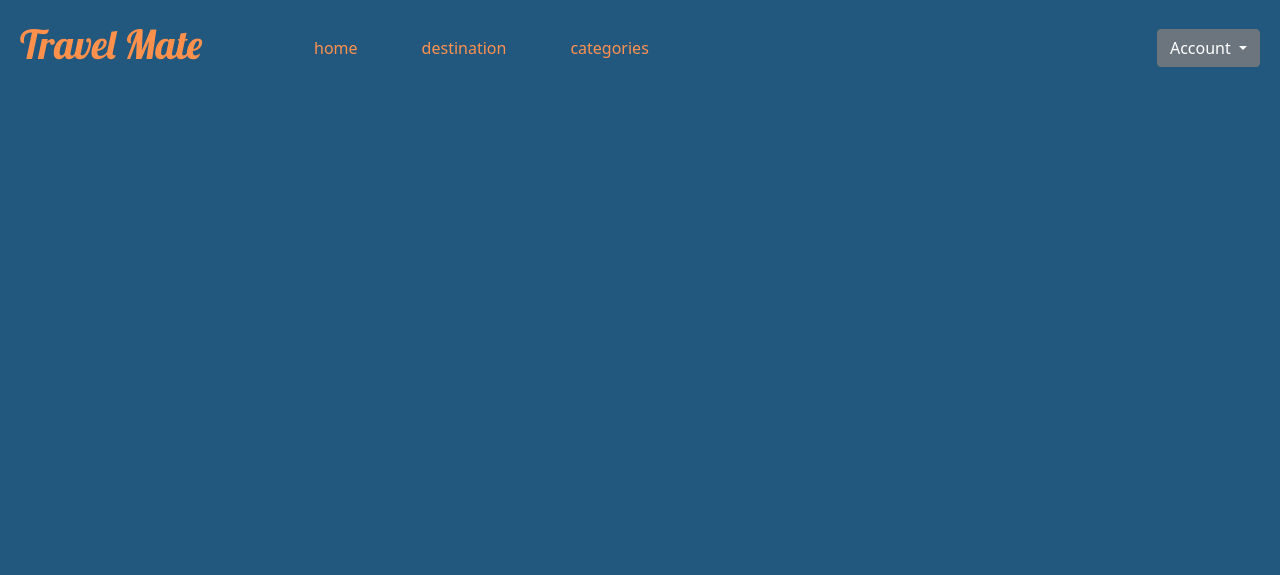
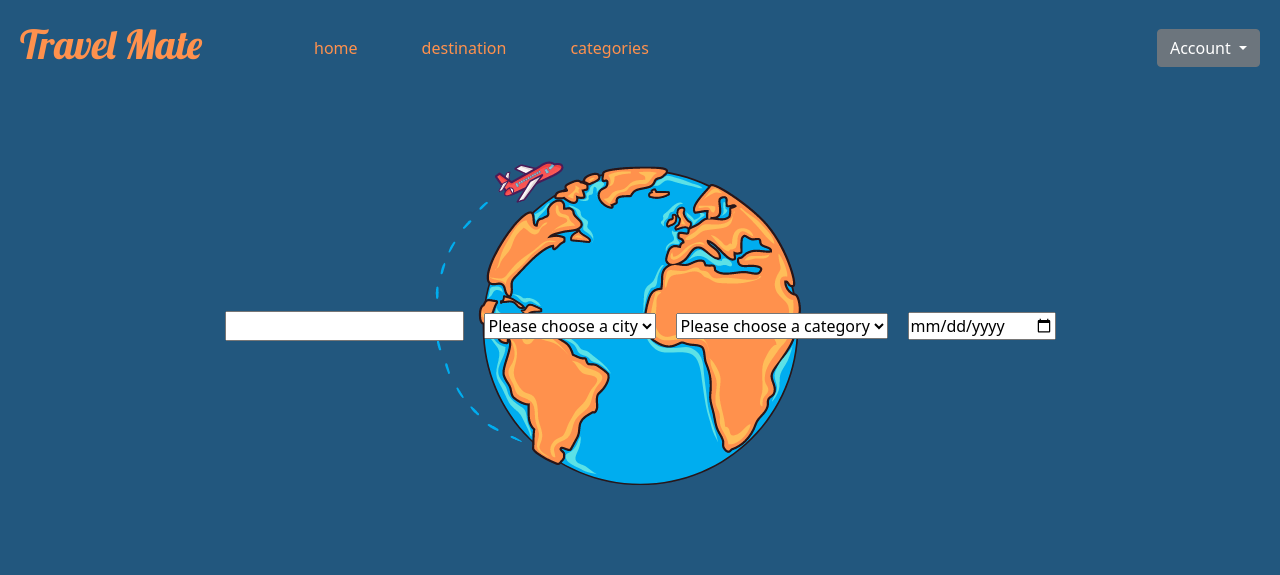
Before and after one commit to BenjaminGleitz/travel-mate, a Symfony app: template travel_mate/templates/home/index.html.twig in a window 1280 px wide. Shown: the top 575 px of the page. Run offline with Twig, Linux system fonts and the light colour scheme; the template is opened without the code that fills it, so the values that code supplies are empty; some libraries are stand-ins or nearby versions.

Commit message:
searchbar-input

```diff
--- a/travel_mate/public/css/style.css
+++ b/travel_mate/public/css/style.css
@@ -27,3 +27,20 @@ a {
 .nav__items a {
     margin: 0 2em;
 }
+
+/* HOME */
+
+/* HOME - SEARCH BAR */
+
+.search-bar {
+    background-image: url("../images/travel-mate-logo-no-title.png");
+    background-repeat: no-repeat;
+    background-position: top;
+    height: 500px;
+    display: flex;
+    align-items: center;
+    justify-content: center;
+}
+.search-bar * {
+    margin: 10px;
+}
--- a/travel_mate/templates/home/index.html.twig
+++ b/travel_mate/templates/home/index.html.twig
@@ -2,5 +2,21 @@
 
 {% block body %}
 
+    <div class="search-bar">
+        <input type="text">
+        <select name="pets" id="pet-select">
+            <option value="">Please choose a city</option>
+            <option value="">Paris</option>
+            <option value="">Miami</option>
+            <option value="">Bangkok</option>
+        </select>
+        <select name="pets" id="pet-select">
+            <option value="">Please choose a category</option>
+            <option value="">Nature</option>
+            <option value="">Sport</option>
+            <option value="">Party</option>
+        </select>
+        <input type="date">
+    </div>
 
 {% endblock %}
```
Also changed, not shown: travel_mate/src/Service/CallApiService.php (added, +45 -0 lines), travel_mate/public/images/travel-mate-logo-no-title.png (added).
